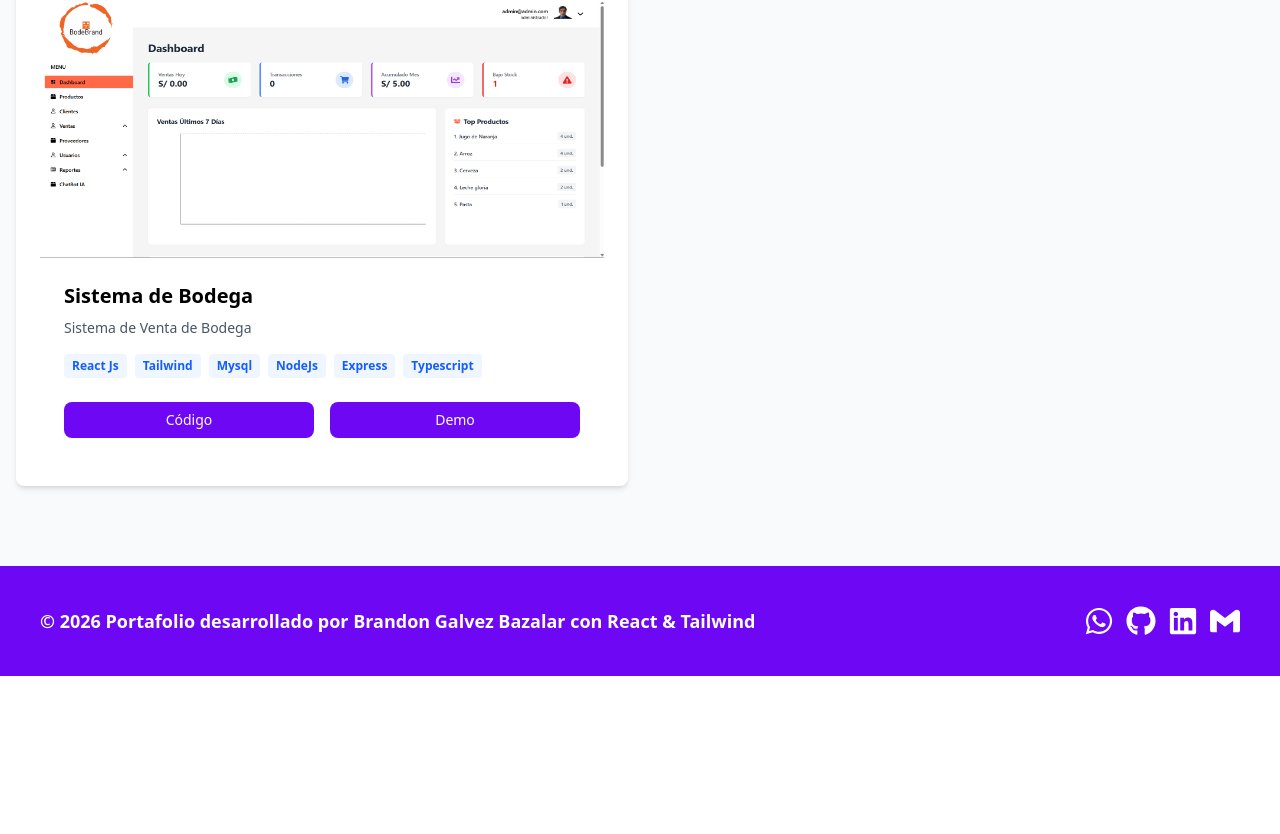
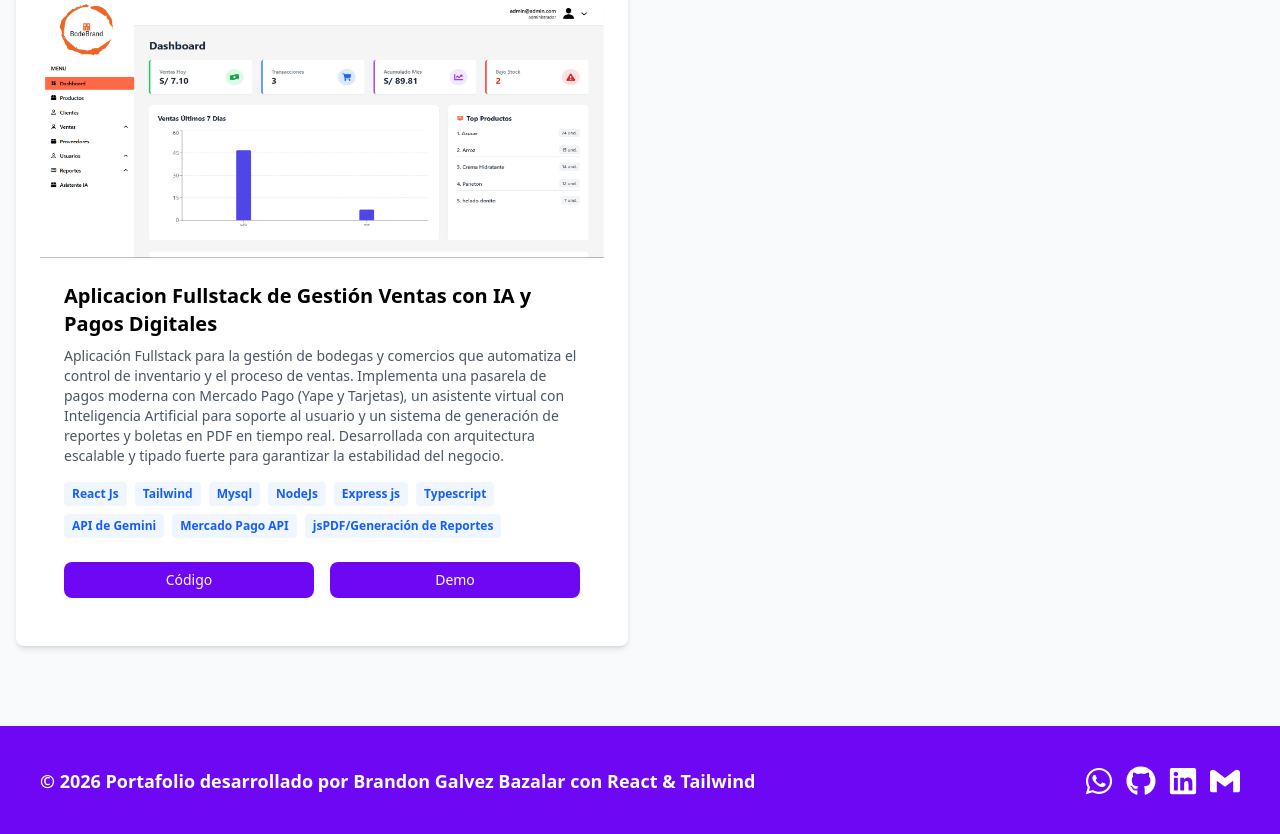
Before and after one commit to bran24/bran24.github.io, a React (Vite) app: page / in a window 1280 px wide. Shown: the part 3018-3852 px from the top of the page. Before the commit the page ends 3694 px from the top, so only its background shows below. Built offline with nearby package versions, Linux system fonts and the light colour scheme.

Commit message:
proyecto

```diff
--- a/src/Componentes/Proyectos.tsx
+++ b/src/Componentes/Proyectos.tsx
@@ -4,10 +4,10 @@ import bodegaweb from "../assets/bodegaweb.png";
 const ProjectCard = () => {
     const projects = [
         {
-            title: "Sistema de Bodega",
-            description: "Sistema de Venta de Bodega",
+            title: "Aplicacion Fullstack de Gestión Ventas con IA y Pagos Digitales",
+            description: "Aplicación Fullstack para la gestión de bodegas y comercios que automatiza el control de inventario y el proceso de ventas. Implementa una pasarela de pagos moderna con Mercado Pago (Yape y Tarjetas), un asistente virtual con Inteligencia Artificial para soporte al usuario y un sistema de generación de reportes y boletas en PDF en tiempo real. Desarrollada con arquitectura escalable y tipado fuerte para garantizar la estabilidad del negocio.",
             image: bodegaweb,
-            tags: ["React Js", "Tailwind", "Mysql", "NodeJs", "Express", "Typescript"],
+            tags: ["React Js", "Tailwind", "Mysql", "NodeJs", "Express js", "Typescript", "API de Gemini","Mercado Pago API","jsPDF/Generación de Reportes"],
             github: ["https://github.com/bran24/BodegaWebAplicacion.git","https://github.com/bran24/BodegaWebApi"],
             demo: "https://bodega-web-aplicacion.vercel.app/"
         }
```
Also changed, not shown: src/assets/bodegaweb.png.
